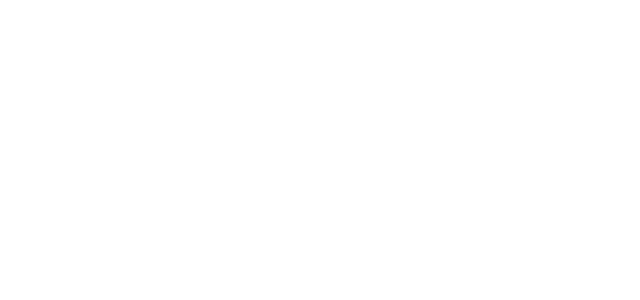
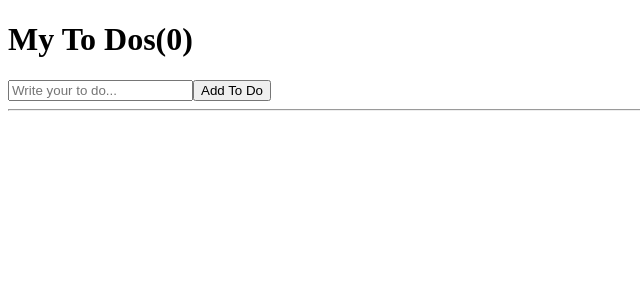
Before and after one commit to leesulgi66/React_for_Beginners, a React (Create React App) app in the folder react-for-beginners/: page / in a window 1280 px wide. Shown: the top 300 px of the page, without its empty margins (0-640 px from the left). Built offline with nearby package versions, Linux system fonts and the light colour scheme.

Commit message:
To Do List

```diff
--- a/react-for-beginners/src/App.js
+++ b/react-for-beginners/src/App.js
@@ -1,5 +1,30 @@
+import { useState } from "react";
+
 function App() {
-  return <div></div>
+  const [toDo, setToDo] = useState("");
+  const [toDos, setToDos] = useState([]);
+  const onChange = (event)=>{setToDo(()=>event.target.value)};
+  const onSubmit = (event)=> {
+    event.preventDefault();
+    if(toDo === ""){
+      return;
+    }
+    setToDo("");
+    setToDos((currentArray=>[toDo, ...currentArray]));
+  };
+  console.log(toDos);
+  return (
+  <div>
+    <h1>My To Dos({toDos.length})</h1>
+    <form onSubmit={onSubmit}>
+      <input onChange={onChange} value={toDo} type="text" placeholder="Write your to do..." />
+      <button>Add To Do</button>
+    </form>
+    <hr />
+    <ul>
+      {toDos.map((item, index)=><li key={index}>{item}</li>)}
+    </ul>
+  </div>)
 }
 
 export default App;
```
